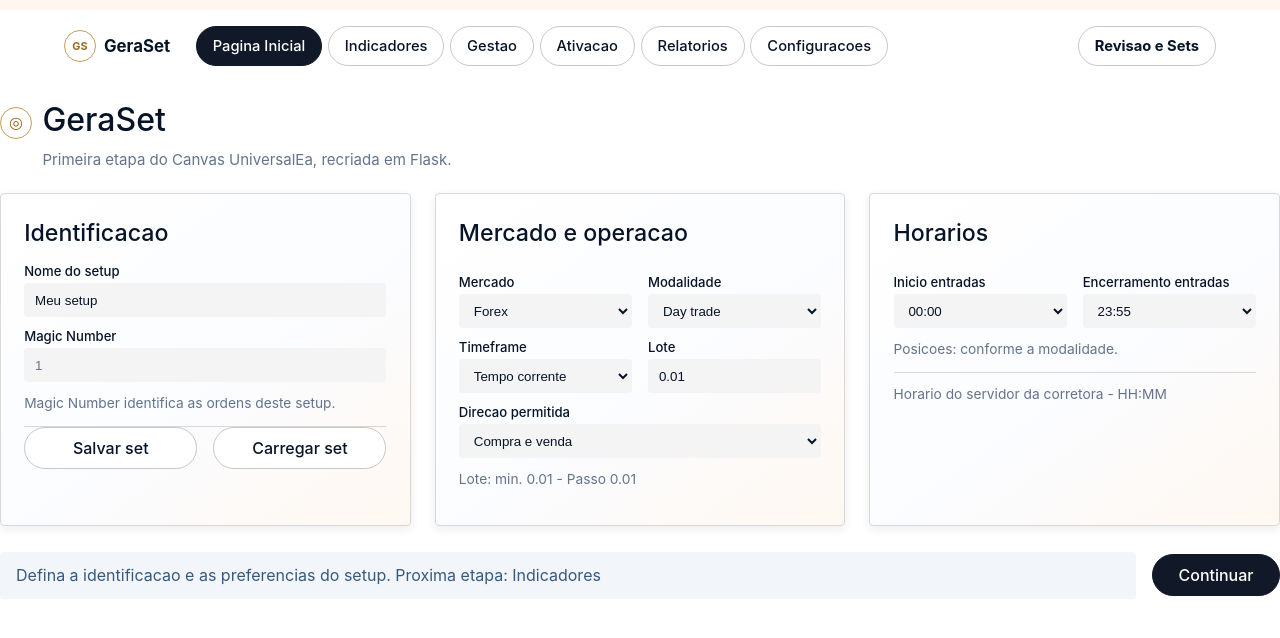
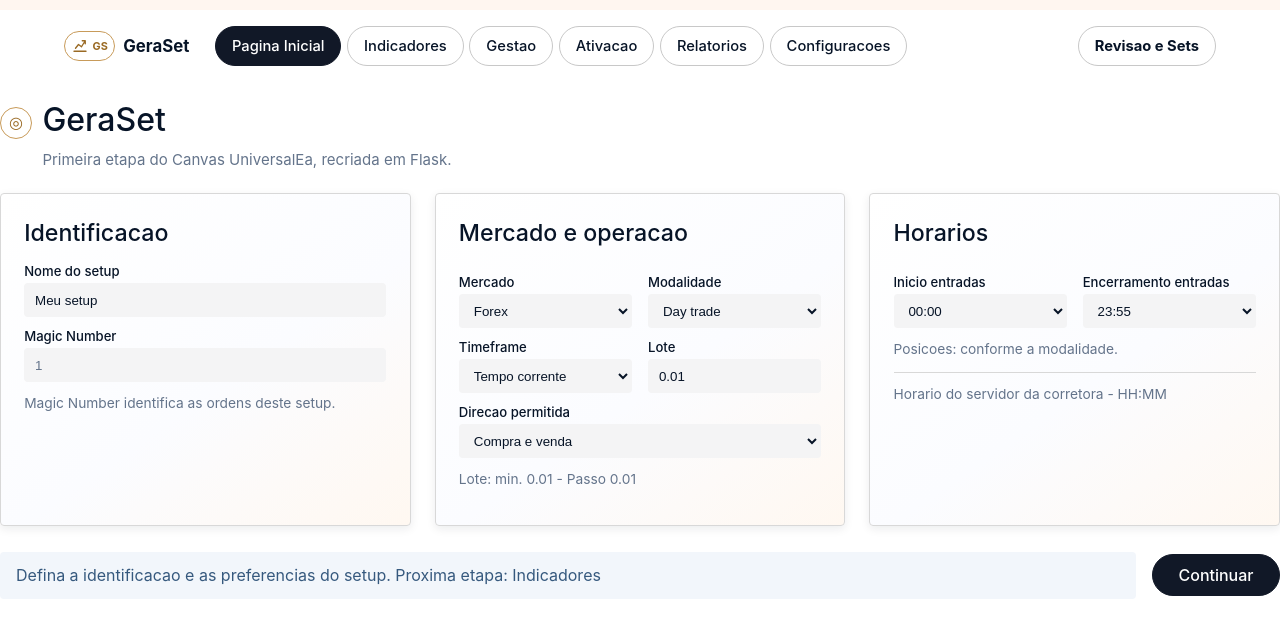
Before and after one commit to MarceloAnsilago/GeraSet, a Flask app: page /inicio in a window 1280 px wide. Shown: the top 638 px of the page. Run offline with Flask 3, Linux system fonts and the light colour scheme.

Commit message:
icone e retirada de botoes inuteis

```diff
--- a/flask_version/static/style.css
+++ b/flask_version/static/style.css
@@ -66,18 +66,23 @@ body::before {
     white-space: nowrap;
 }
 
-.brand::before {
+.brand-mark {
     align-items: center;
     border: 1px solid #c89b5a;
     border-radius: 999px;
     color: #9a6a24;
-    content: "GS";
     display: inline-flex;
     font-size: 0.68rem;
     font-weight: 700;
+    gap: 0.2rem;
     height: 30px;
     justify-content: center;
-    width: 30px;
+    padding: 0 0.4rem;
+}
+
+.brand-mark svg {
+    width: 18px;
+    height: 18px;
 }
 
 .nav-link {
--- a/flask_version/templates/page.html
+++ b/flask_version/templates/page.html
@@ -9,7 +9,15 @@
 <body>
     <nav class="navbar">
         <div class="nav-main">
-            <span class="brand">GeraSet</span>
+            <span class="brand">
+                <span class="brand-mark" aria-hidden="true">
+                    <svg viewBox="0 0 24 24" fill="none" stroke="currentColor" stroke-width="1.8" stroke-linecap="round" stroke-linejoin="round">
+                        <path d="M4 19h16M6 15l4-5 4 3 5-8M15 5h4v4"/>
+                    </svg>
+                    <span>GS</span>
+                </span>
+                GeraSet
+            </span>
             {% for slug, label in pages.items() %}
                 <a class="nav-link {{ 'active' if active_page == slug else '' }}" href="{{ url_for('page', page=slug) }}">{{ label }}</a>
             {% endfor %}
@@ -31,10 +39,6 @@
                     <label>Magic Number</label>
                     <input value="{{ data.setup_magic }}" disabled>
                     <p class="muted">Magic Number identifica as ordens deste setup.</p>
-                    <div class="row">
-                        <a class="btn" href="{{ url_for('page', page='revisao') }}">Salvar set</a>
-                        <a class="btn" href="{{ url_for('page', page='revisao') }}">Carregar set</a>
-                    </div>
                 </div>
                 <div class="card">
                     <h2>Mercado e operacao</h2>
```
